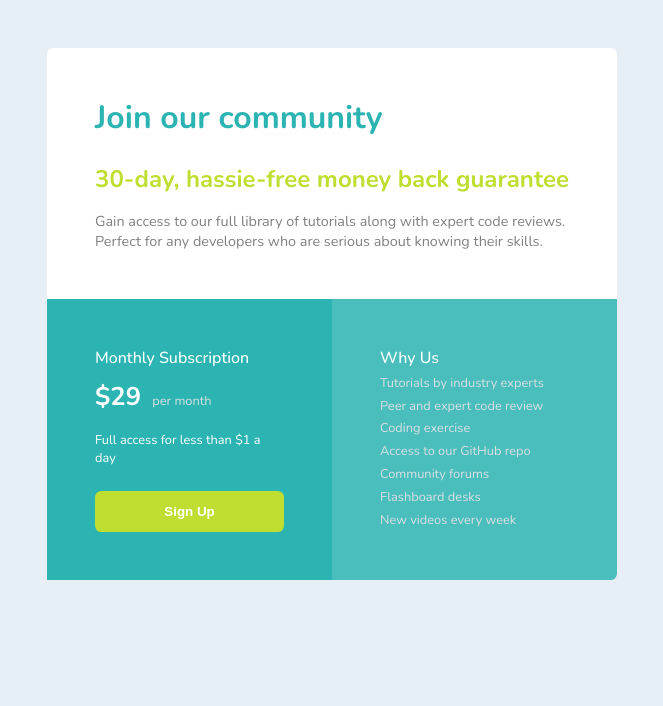
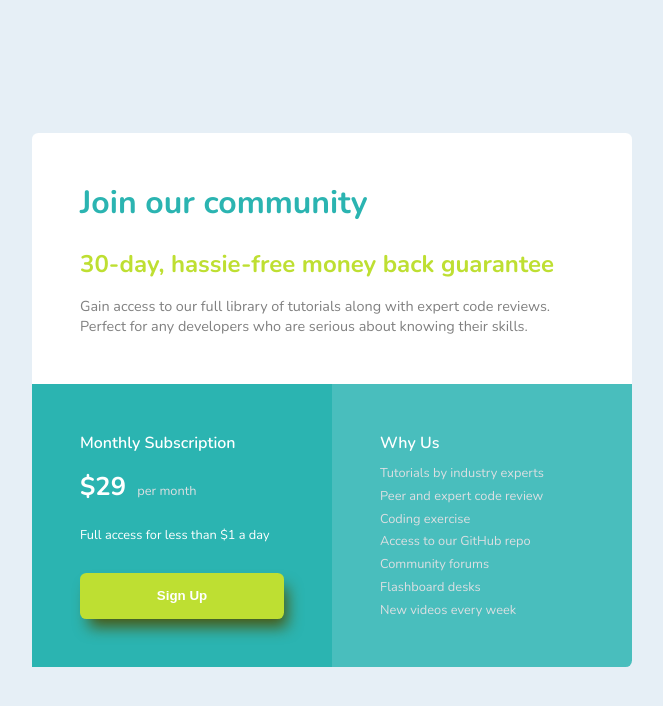
Before and after one commit to hormakery/grid-component, a React (Create React App) app: page / in a window 1280 px wide. Shown: the top 706 px of the page, without its empty margins (308-971 px from the left). Built offline with nearby package versions, Linux system fonts and the light colour scheme.

Commit message:
added box shadow

```diff
--- a/src/component/home/Home.styles.ts
+++ b/src/component/home/Home.styles.ts
@@ -2,9 +2,9 @@ import styled from "styled-components";
 
 export const Wrapper = styled.div`
   padding: 3rem;
-  display: flex;
+  display: grid;
   justify-content: center;
-  flex-direction: column;
+  // flex-direction: column;
 
   @media(max-width: 650px){
     padding: 2rem;
@@ -49,11 +49,11 @@ font-size: .9rem;
 export const WrapperLayout=styled.div`
 flex: 1;
 color: #fff;
-display: flex;
-
+display: grid;
+grid-template-columns: 300px 300px;
 
 @media(max-width: 650px){
-  flex-direction: column;
+  grid-template-columns: repeat(1, 1fr);
 }
 
 `
@@ -61,16 +61,12 @@ display: flex;
 export const TopLeft=styled.div`
  flex: 0.5;
  padding: 3rem;
- display: flex;
- flex-direction: column;
+ display: grid;
+//  flex-direction: column;
   background-color: #2bb4b1;
   // border-bottom-left-radius: .4rem;
 
   span{
-    :first-child{
-      font-weight: 500;
-      margin-bottom: .6rem;
-    }
 
     .price{
       color: #fff;
@@ -94,19 +90,30 @@ export const TopLeft=styled.div`
 
   @media(max-width: 650px){
     padding: 2rem;
-    // border-bottom-left-radius: .4rem;
-    // border-radius: none;
+
   }
+`
+
+export const Subtag =styled.h4`
+font-weight: 600;
+margin-bottom: .6rem;
 `
 
 export const Button =styled.button`
 border: none;
 color: #fff;
+cursor: pointer;
 font-weight: 600;
 margin-top: 1.5rem;
 border-radius: .4rem;
 padding: .8rem 1.5rem;
 background-color: #bedf32;
+box-shadow: 6px 11px 15px -3px #4a5710;
+
+  :hover{
+    font-weight: 700;
+    color: #dcdfe2;
+  }
 `
 
 export const TopRight=styled.div`
--- a/src/component/home/Home.tsx
+++ b/src/component/home/Home.tsx
@@ -2,6 +2,7 @@ import React from 'react'
 import {
   About,
   List,
+  Subtag,
   Title,
   Button,
   TopLeft,
@@ -29,14 +30,14 @@ const Home = () => {
 
       <WrapperLayout>
         <TopLeft>
-          <span>Monthly Subscription</span>
+          <Subtag>Monthly Subscription</Subtag>
           <span className='list-price'><b className='price'>$29</b>per month</span>
           <b className='sub_details'>Full access for less than $1 a day</b>
-          <Button>Sign Up</Button>
+          <Button type='submit'>Sign Up</Button>
         </TopLeft>
 
         <TopRight>
-          <span>Why Us</span>
+          <Subtag>Why Us</Subtag>
           <AboutList>
             <List>Tutorials by industry experts</List>
             <List>Peer and expert code review</List>
--- a/src/index.css
+++ b/src/index.css
@@ -7,10 +7,10 @@
 }
 
 body{
-  /* height: 100vh; */
-  display: flex;
-  align-items: center;
-  justify-content: center;
-  background-color: #e7eff6;
+  display: grid;
+  min-height: 100vh;
+  place-content: center;
+  background-color: #e6eff6;
   font-family: 'Nunito', sans-serif;
+  /* color: #4a5710; */
 }
```
